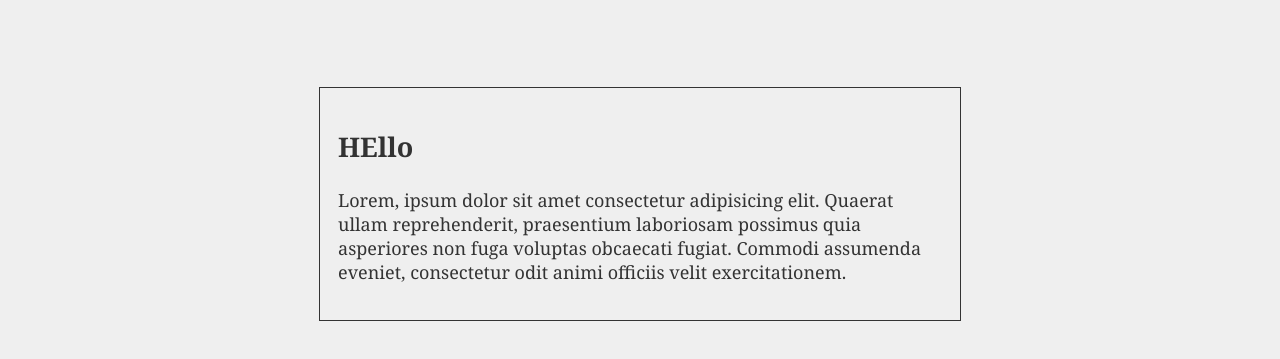
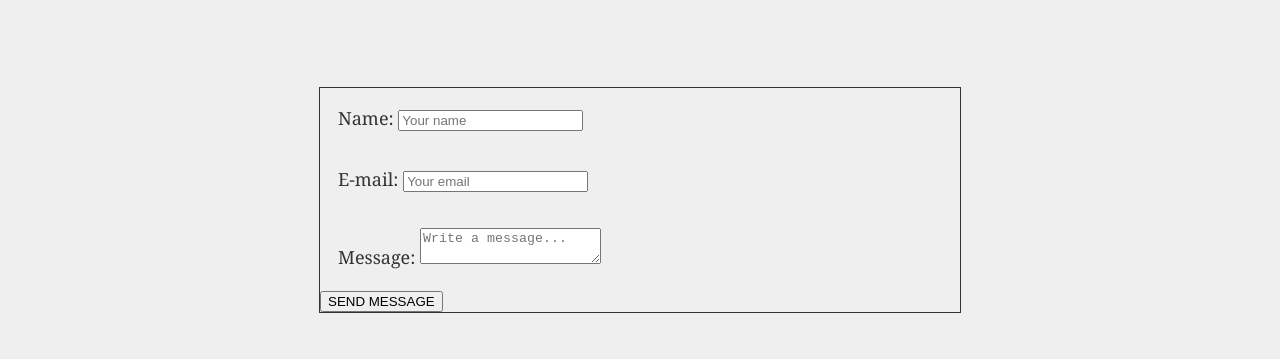
Before and after one commit to RED-NG/hw1-portfolio, a plain HTML site: page contact.html in a window 1280 px wide. Shown: the part 103-462 px from the top of the page. Drawn offline with Linux system fonts and the light colour scheme.

Commit message:
added contact box with inputs for name, email and message

```diff
--- a/contact.html
+++ b/contact.html
@@ -24,14 +24,20 @@
     </header>
   </body>
   <section class="content">
-    <div>
-      <h1>HEllo</h1>
-      <p>
-        Lorem, ipsum dolor sit amet consectetur adipisicing elit. Quaerat ullam
-        reprehenderit, praesentium laboriosam possimus quia asperiores non fuga
-        voluptas obcaecati fugiat. Commodi assumenda eveniet, consectetur odit
-        animi officiis velit exercitationem.
-      </p>
-    </div>
+      <div>
+        <label for="name">Name:</label>
+        <input type="text" id="name" name="user_name" placeholder="Your name" />
+      </div>
+      <div>
+        <label for="mail">E-mail:</label>
+        <input type="email" id="mail" name="user_mail" placeholder="Your email" />
+      </div>
+      <div>
+        <label for="msg">Message:</label>
+        <textarea id="msg" placeholder="Write a message..." name="user_message"></textarea>
+      </div>
+      <input type="submit" class="form-control submit" value="SEND MESSAGE" />
+    </form>
+    <br>
   </section>
 </html>
```
